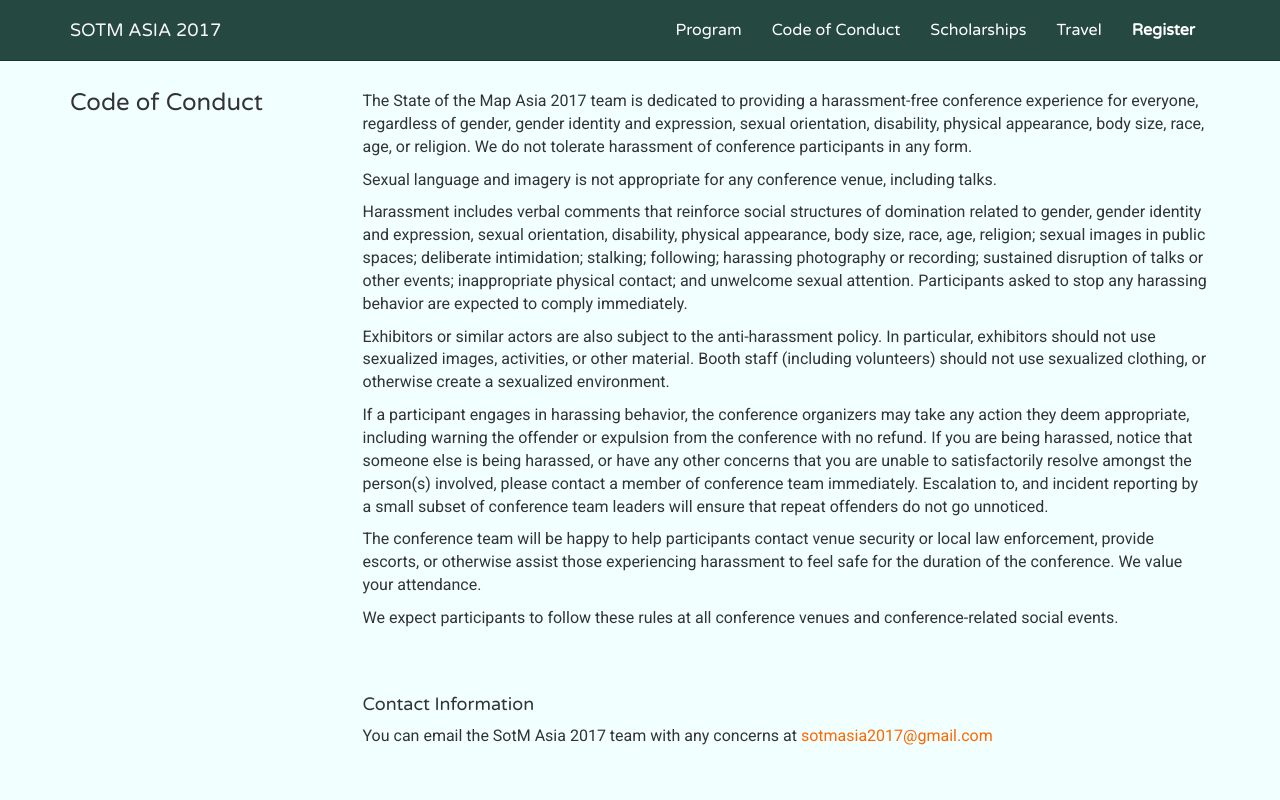
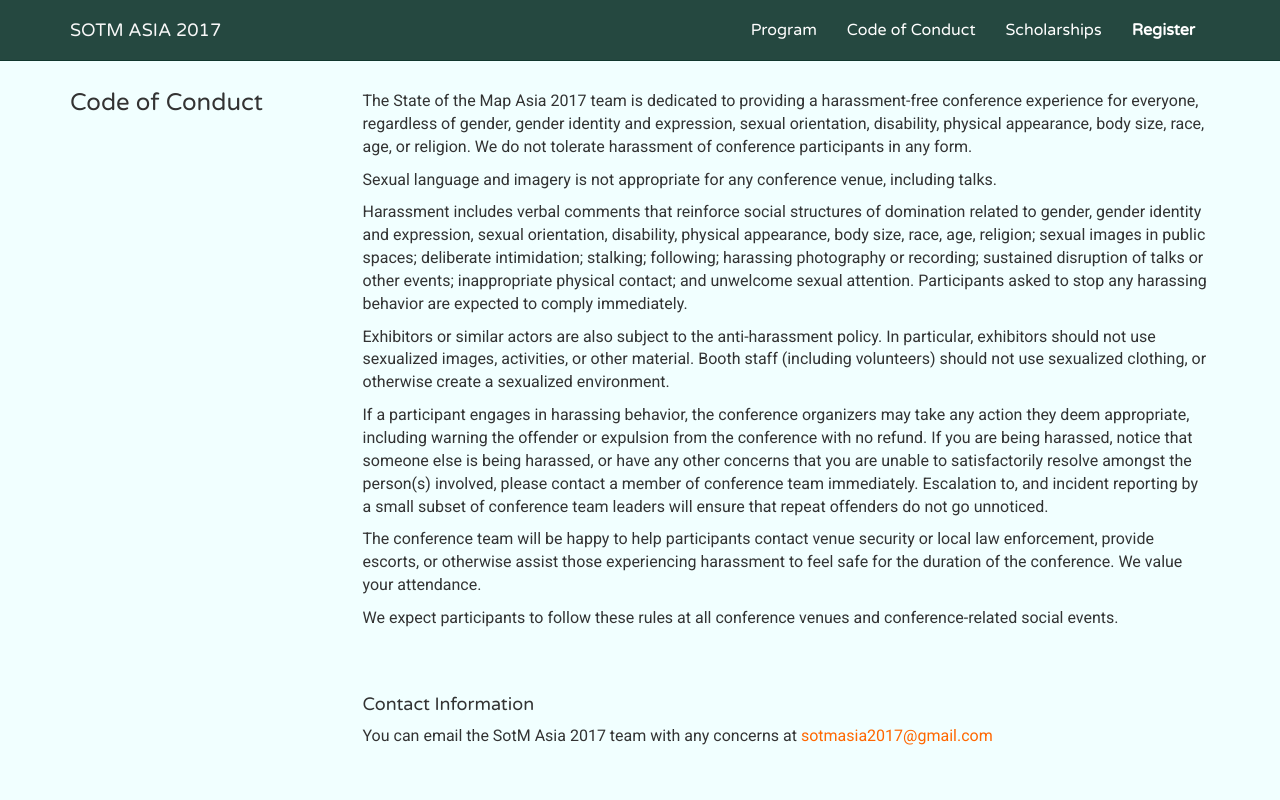
Before and after one commit to sotm-asia/sotm-asia-2017-website, a website: page code-of-conduct.html in a window 1280 px wide. Shown: the top 800 px of the page. Drawn offline with Linux system fonts and the light colour scheme.

Commit message:
Revert "Merge pull request #1 from sotm-asia/master"

```diff
--- a/code-of-conduct.html
+++ b/code-of-conduct.html
@@ -60,10 +60,6 @@
                     <li>
                         <a class="" href="scholarships.html">Scholarships</a>
                     </li>
-                    <li>
-                        <a class="" href="trav.html">Travel</a>
-                    </li>
-
                     <li>
                         <a class=""  target="_blank" href="https://docs.google.com/forms/d/1roJ68lLXe9cMhIWoQ9PxKmyDRiJcTbOT08a8y0q3g6A/edit"><strong>Register</strong></a>
                     </li>
```
Also changed, not shown: index.html (+0 -3 lines), program.html (+0 -4 lines), scholarships.html (+0 -3 lines).
